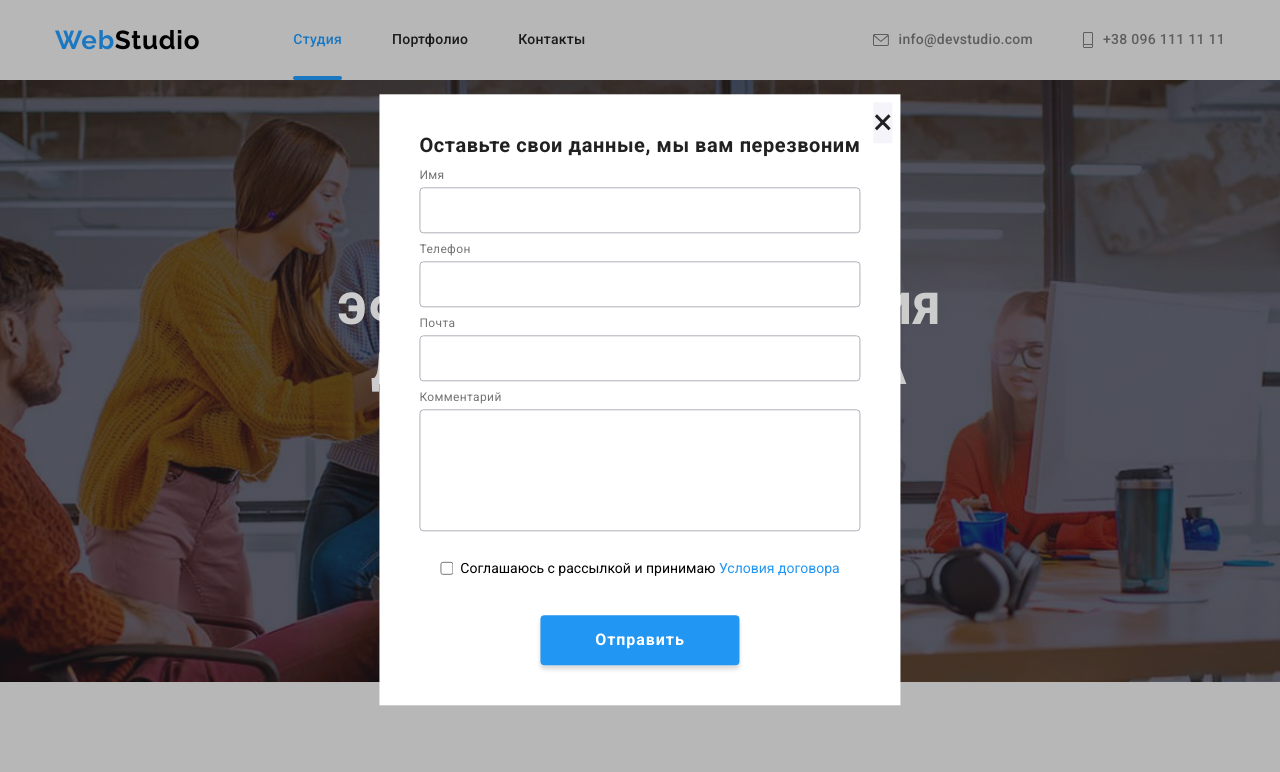
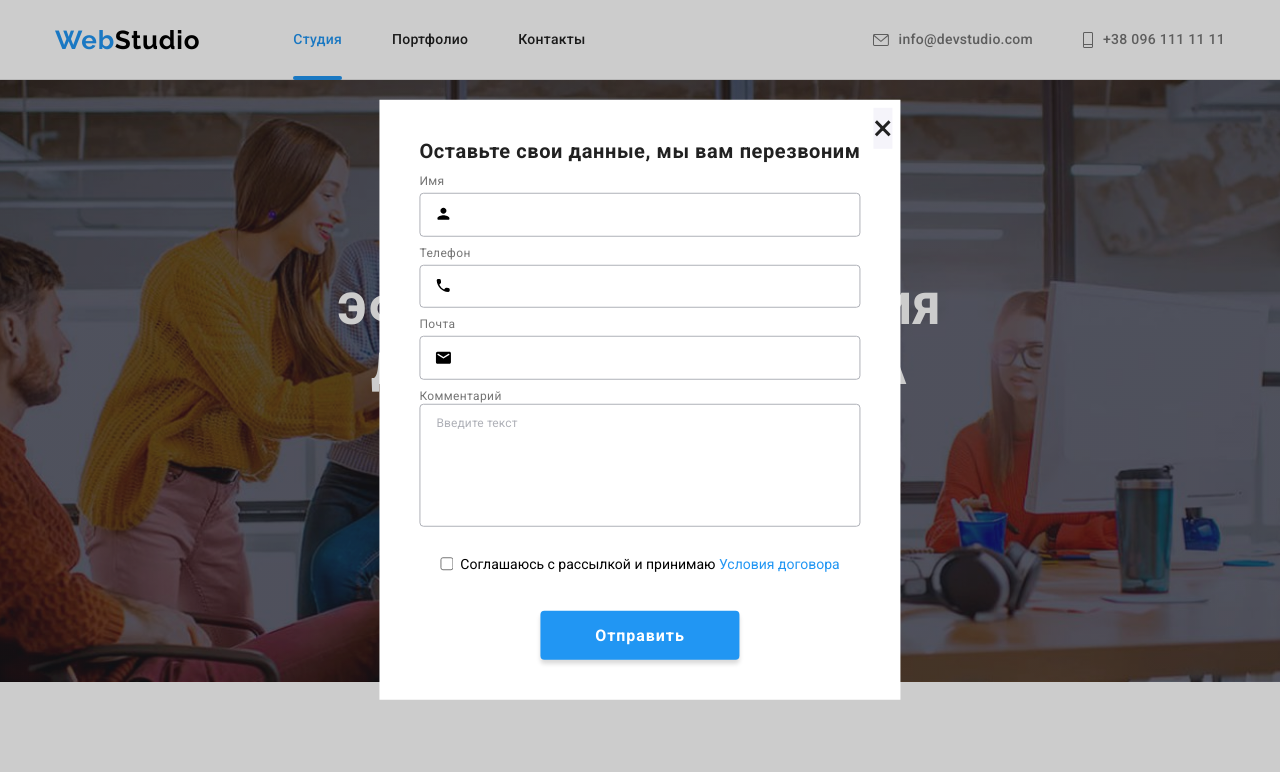
Before and after one commit to mkizan/goit-markup-hw-06, a plain HTML site: page index.html in a window 1280 px wide. Both pictures are taken after a click on the button "Заказать услугу". Shown: the top 772 px of the page. Drawn offline with nearby package versions, Linux system fonts and the light colour scheme.

Commit message:
some fix

```diff
--- a/css/styles.css
+++ b/css/styles.css
@@ -11,7 +11,7 @@
 }
 
 body {
-    background-color: var(--background-portfolio-color);
+    background-color: var(--background-main-color);
     margin: 0;
     padding: 0;
     font-family: Roboto, sans-serif;
@@ -636,6 +636,8 @@ img {
 }
 
 .mailing-button {
+    display: flex;
+    align-items: center;
     padding: 10px 29px;
     text-transform: capitalize;
     border-radius: 4px;
@@ -645,6 +647,11 @@ img {
     letter-spacing: 0.06em;
     background-color: var(--accent-text-color);
     color: var(--hero-text-color);
+}
+
+.mailing-button .icon {
+    margin-left: 10px;
+    fill: currentColor;
 }
 
 /* PORTFOLIO PAGE */
@@ -840,17 +847,8 @@ img {
     margin-bottom: 28px; */
 }
 
-
-
-.form-input {
-    width: 100%;
-    padding: 14px 15px;
-    border: 1px solid var(--color-icon);
-    border-radius: 4px;
-}
-
 .form-label {
-    margin-bottom: 4px;
+    position: relative;
     font-weight: 400;
     font-size: 12px;
     line-height: 1.16;
@@ -858,14 +856,28 @@ img {
     color: var(--secondary-text-color);
 }
 
+.form-label .icon {
+    position: absolute;
+    top: 49%;
+    left: 15px;
+}
+
+.form-label:focus, .form-label:hover {
+    fill: var(--accent-text-color);
+}
+
+.form-input {
+    margin-top: 4px;
+    width: 100%;
+    padding: 14px 42px;
+    border: 1px solid var(--color-icon);
+    border-radius: 4px;
+}
+
 .form-input:focus, .form-input:hover {
     border: 1px solid var(--accent-text-color);
     cursor: pointer;
 }
-/* .modal-item input:focus, .modal-item input:hover {
-    border: 1px solid var(--accent-text-color);
-    cursor: pointer;
-} */
 
 .form-item textarea {
     width: 100%;
@@ -882,6 +894,11 @@ img {
     line-height: 1.14;
     letter-spacing: 0.01em;
     color: var(--color-icon);
+}
+
+.form-item textarea:focus, .form-item textarea:hover {
+    border: 1px solid var(--accent-text-color);
+    cursor: pointer;
 }
 
 .form-item.deal {
--- a/index.html
+++ b/index.html
@@ -381,7 +381,11 @@
                         <span class="mailing-label">подпишитесь на рассылку</span>
                         <div class="form-mailing-wrapper">
                             <input type="email" placeholder="E-mail">
-                            <button type="submit" class="mailing-button">подписаться</button>
+                            <button type="submit" class="mailing-button">подписаться
+                                <svg class="icon" width="24" height="24">
+                                    <use href="./images/forms/symbol-defs.svg#icon-icon-send"></use>
+                                </svg>
+                            </button>
                         </div>
                     </form>
                 </div>
@@ -396,20 +400,35 @@
 
                 <ul class="form-list">
                     <li class="form-item">
-                        <label for="name" class="form-label">Имя</label>
-                        <input type="text" name="name" id="name" class="form-input" placeholder=" ">
+                        <label for="name" class="form-label">Имя
+                            <svg class="icon" width="18" height="18">
+                                <use href="./images/forms/symbol-defs.svg#icon-name"></use>
+                            </svg>
+                            <input type="text" name="name" id="name" class="form-input" placeholder=" ">
+                        </label>
+
                     </li>
                     <li class="form-item">
-                        <label for="tel" class="form-label">Телефон</label>
-                        <input type="tel" id="tel" class="form-input" placeholder=" ">
+                        <label for="tel" class="form-label">Телефон
+                            <svg class="icon" width="18" height="18">
+                                <use href="./images/forms/symbol-defs.svg#icon-tel"></use>
+                            </svg>
+                            <input type="tel" id="tel" class="form-input" placeholder=" ">
+                        </label>
+
                     </li>
                     <li class="form-item">
-                        <label for="mail" class="form-label">Почта</label>
-                        <input type="email" id="mail" class="form-input" placeholder=" ">
+                        <label for="mail" class="form-label">Почта
+                            <svg class="icon" width="18" height="18">
+                                <use href="./images/forms/symbol-defs.svg#icon-email"></use>
+                            </svg>
+                            <input type="email" id="mail" class="form-input" placeholder=" ">
+                        </label>
+
                     </li>
                     <li class="form-item">
                         <label for="comments" class="form-label comments">Комментарий</label>
-                        <textarea id="comments" rows="6" placeholder=" "></textarea>
+                        <textarea id="comments" rows="6" placeholder="Введите текст"></textarea>
                     </li>
                     <li class="form-item deal">
                         <input type="checkbox">
```
Also changed, not shown: images/forms/symbol-defs.svg (added).
